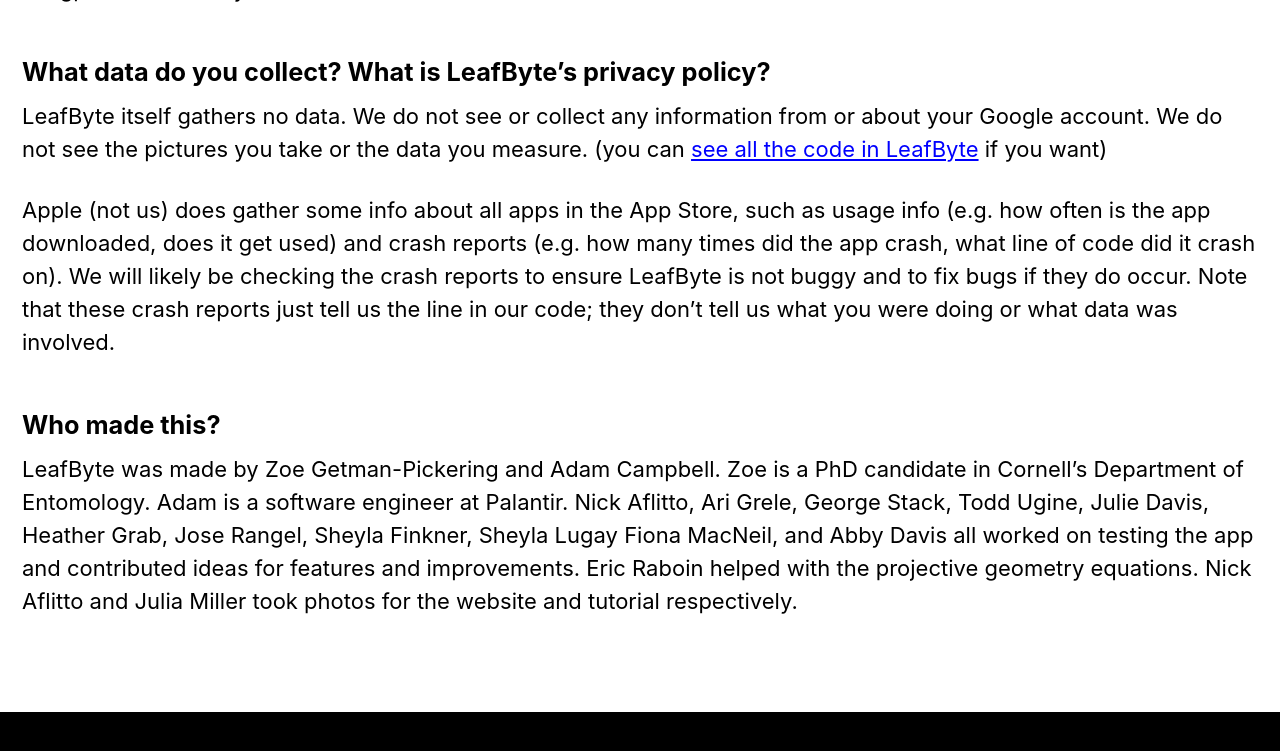
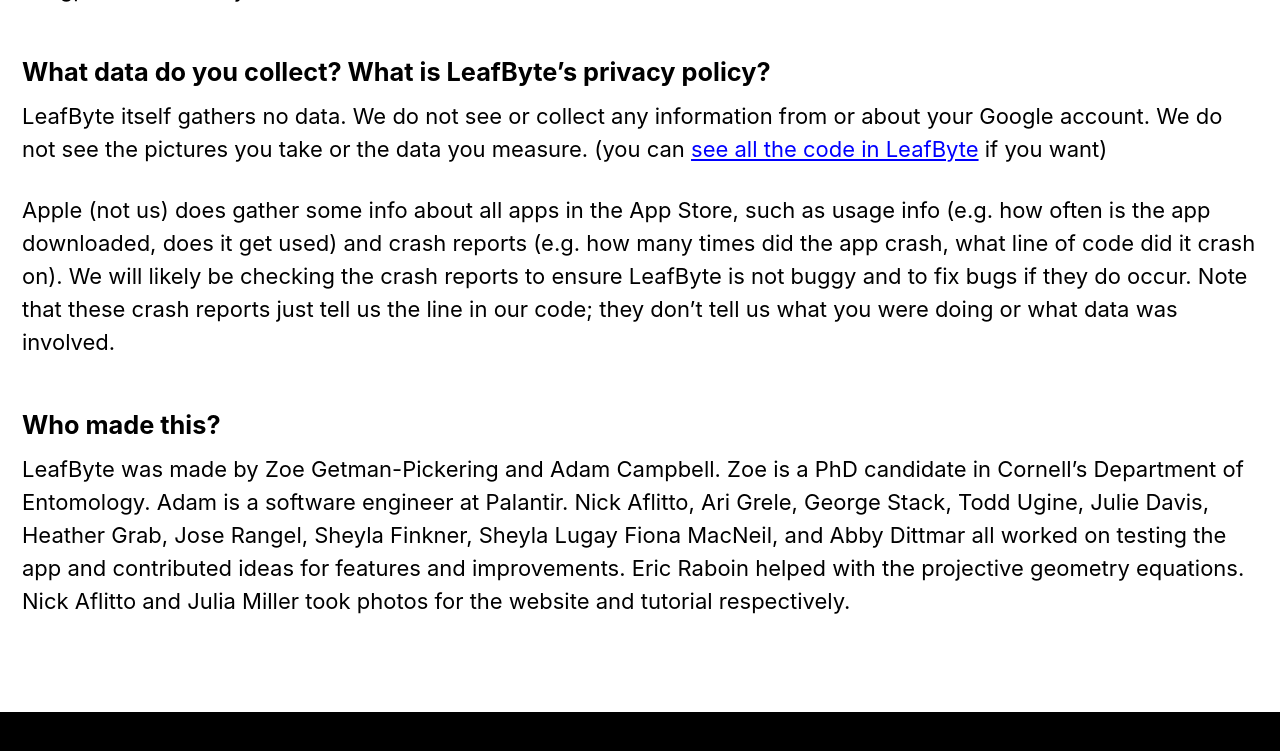
Before and after one commit to Zoegp/zoegp.github.io, a Jekyll site: the page built from leafbyte-faqs.md, in a window 1280 px wide and 900 px high, scrolled down 7849 px, cut to the strip 0-752 px from the top of the window. Built offline with Jekyll 4.4.1, drawn with Linux system fonts in a browser that asks for light colours; cached includes are drawn as plain includes; nearby versions of some CDN libraries; some of the changed lines change nothing that is shown; some of the changed text lies outside the part shown.

Commit message:
Update leafbyte-faqs.md

```diff
--- a/leafbyte-faqs.md
+++ b/leafbyte-faqs.md
@@ -48,6 +48,7 @@
 
 Leafbyte improves on all of the above methods by quickly and accurately measuring leaf area, herbivory, and percent herbivory. It also records your data automatically in spreadsheets, reads barcodes, and records your location.
 
+
 # Tips for Use
 
 ##### What do I need to use LeafByte?
@@ -72,8 +73,8 @@
 ##### What does *Image may be fuzzy* mean?
 This warning may be displayed on the Background Removal page if small adjustments to the slider would have significant effect on the image. This may indicate poor picture quality, perhaps due to low light, motion, or poor camera quality.
 
-##### I saved data or images to my phone, but I don't have have iOS 11, so I don't have the Files App. How do I get at my files?
-You can use iTunes to get files to your computer regardless of your iOS version.
+##### I saved data or images to my phone, but I don't have have iOS 11, so I don't have the Files App. How do I access my files?
+Plug your phone into a computer. You can use iTunes to get files to your computer regardless of your iOS version.
 
 ##### How do I change which Google account my data is being saved to?
 In the settings, choose *Sign out of Google*, then re-select *Google Drive* as your save location. You'll be prompted to sign in again, and you can do so with your preferred account.
@@ -91,16 +92,17 @@
 
 - *Background Removal:* The background is removed by [thresholding](https://en.wikipedia.org/wiki/Thresholding_(image_processing)), where any pixels lighter than a cutoff level are removed. The cutoff level is automatically determined by [Otsu's method](https://en.wikipedia.org/wiki/Otsu%27s_method), which looks at a histogram of pixel brightnesses and finds the brightness level that most clearly separates the histogram into two distinct sections. The user can adjust this cutoff if needed.
 - *Scale Identification:* The various objects in the image are found with [connected-components labeling](https://en.wikipedia.org/wiki/Connected-component_labeling), which identifies blobs of contiguous pixels. LeafByte assumes that the leaf is the largest object and the four dots of the scale are the next largest objects. The user can adjust the identification if needed.
-- *Results:* Any skew from the angle the photo was taken at is corrected for by using [planar homography](https://en.wikipedia.org/wiki/Homography_(computer_vision)) to adjust the image so that the scale marks make a square. Then [connected-components labeling](https://en.wikipedia.org/wiki/Connected-component_labeling) is used again to find the holes in the leaf and pixels are counted.
+- *Results:* Skew from the angle the photo was taken at is corrected for by using [planar homography](https://en.wikipedia.org/wiki/Homography_(computer_vision)) to adjust the image so that the scale marks make a square. Then [connected-components labeling](https://en.wikipedia.org/wiki/Connected-component_labeling) is used again to find the holes in the leaf and pixels are counted.
 
 ##### When I draw in the app, how does that affect the measurements?
 Any areas enclosed by your drawings will be shaded in and counted as consumed leaf area (unless there's no path from the leaf to the enclosure; for example, a circle in open space). The lines you draw do not affect calculations in the places they overlap the leaf. In places where the drawn lines do not overlap the leaf, they will be counted as consumed area (unless there's no path from the leaf to the lines). In other words, drawing over an entire area is equivalent to just enclosing that area.
 
-##### Why do you use 4 dots instead of a line for a scale?
+##### Why do you use 4 dots instead of a line or ruler for a scale?
 Early iterations of LeafByte did use a single line as the scale. However, testing determined that photographing the leaf at even a seemgly reasonable angle could result in up to 40% distortion of the leaf’s absolute area. Having 4 dots in a square allows LeafByte to correct for most of the distortion from photographing at an angle. Now, taking the picture at even a 30 degree angle generally only leads to a 1-4% distortion of the leaf’s absolute area (due to the image capturing more shadow when at an angle).
 
 ##### I forgot to change the scale in the settings, so my data was anlyzed with the wrong scale! Can I fix my data without reanalyzing each leaf?
 Simply use the following equation to fix your data: correctData = wrongData * rightScale^2 / wrongScale^2.
+
 
 # Contact and Logistics
 
@@ -141,4 +143,4 @@
 Apple (not us) does gather some info about all apps in the App Store, such as usage info (e.g. how often is the app downloaded, does it get used) and crash reports (e.g. how many times did the app crash, what line of code did it crash on). We will likely be checking the crash reports to ensure LeafByte is not buggy and to fix bugs if they do occur. Note that these crash reports just tell us the line in our code; they don't tell us what you were doing or what data was involved.
 
 ##### Who made this?
-LeafByte was made by Zoe Getman-Pickering and Adam Campbell. Zoe is a PhD candidate in Cornell's Department of Entomology. Adam is a software engineer at Palantir. Nick Aflitto, Ari Grele, George Stack, Todd Ugine, Julie Davis, Heather Grab, Jose Rangel, Sheyla Finkner, Sheyla Lugay Fiona MacNeil, and Abby Davis all worked on testing the app and contributed ideas for features and improvements. Eric Raboin helped with the projective geometry equations. Nick Aflitto and Julia Miller took photos for the website and tutorial respectively.
+LeafByte was made by Zoe Getman-Pickering and Adam Campbell. Zoe is a PhD candidate in Cornell's Department of Entomology. Adam is a software engineer at Palantir. Nick Aflitto, Ari Grele, George Stack, Todd Ugine, Julie Davis, Heather Grab, Jose Rangel, Sheyla Finkner, Sheyla Lugay Fiona MacNeil, and Abby Dittmar all worked on testing the app and contributed ideas for features and improvements. Eric Raboin helped with the projective geometry equations. Nick Aflitto and Julia Miller took photos for the website and tutorial respectively.
```
